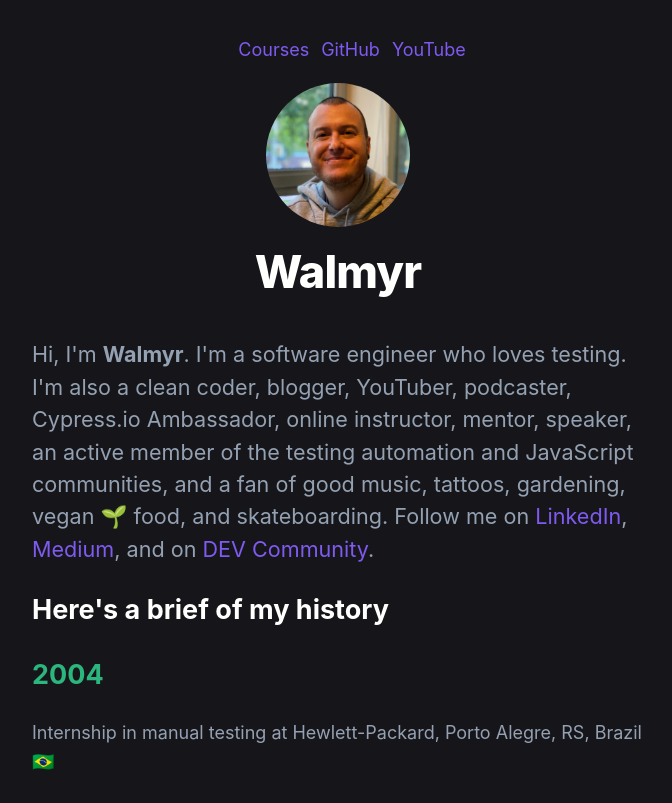
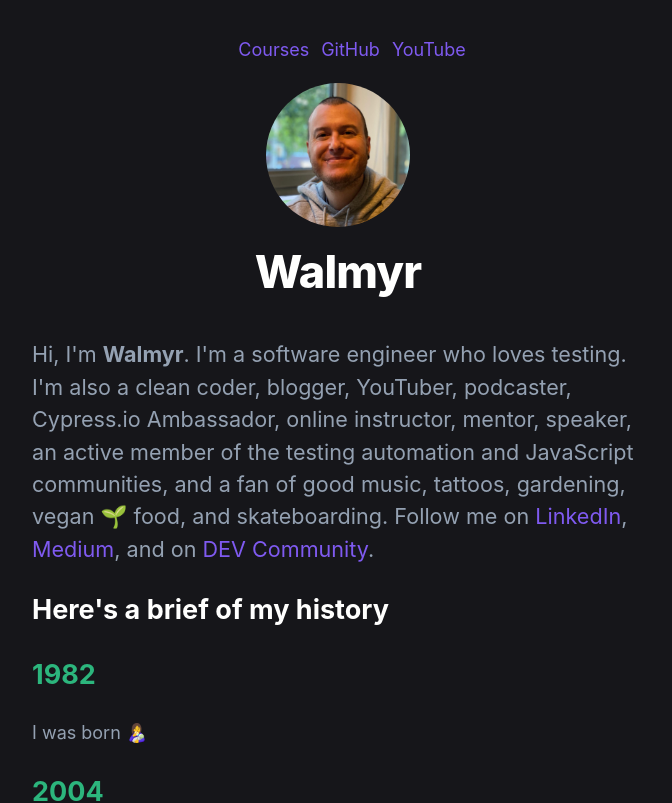
Before and after one commit to wlsf82/walmyr-nextjs, a Next.js app: page / in a window 1280 px wide. Shown: the top 803 px of the page, without its empty margins (302-974 px from the left). Built offline with nearby package versions, Linux system fonts and the light colour scheme.

Commit message:
Add the first event ever. 😜

```diff
--- a/components/achievements.js
+++ b/components/achievements.js
@@ -1,4 +1,8 @@
 const achievements = [
+  {
+    year: '1982',
+    events: ['I was born 👩‍🍼']
+  },
   {
     year: '2004',
     events: [
```
